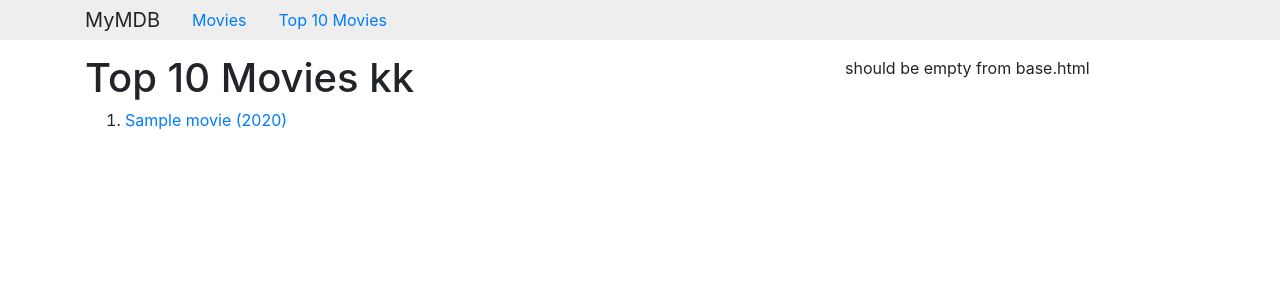
After one commit to anlaganlag/mymdb_2, a Django app: page /movies/top in a window 1280 px wide. The commit adds this page. Shown: the top 300 px of the page. Run offline with Django 3.2, Linux system fonts and the light colour scheme; tables that the repository leaves empty hold one stand-in row (values such as "Sample post"); some libraries are stand-ins or nearby versions.

Commit message:
top_movies

```diff
--- a/core/models.py
+++ b/core/models.py
@@ -48,6 +48,7 @@ class Person(models.Model):
 
 class MovieManager(models.Manager):
 
+
     def all_with_related_persons(self):
         qs = self.get_queryset()
         qs = qs.select_related( 'director')
@@ -58,6 +59,14 @@ class MovieManager(models.Manager):
     def all_with_related_persons_and_score(self):
         qs = self.all_with_related_persons()
         qs = qs.annotate(score=Sum('vote__value'))
+        return qs
+
+    def top_movies(self,limit=10):
+        qs = self.get_queryset()
+        qs = qs.annotate(vote_sum=Sum('vote__value'))
+        qs = qs.exclude(vote_sum=None)
+        qs = qs.order_by('-vote_sum')
+        qs = qs[:limit]
         return qs
 
 
--- a/core/templates/core/movie_detail.html
+++ b/core/templates/core/movie_detail.html
@@ -11,7 +11,7 @@
 </div>
 <ul class="movie-image list-inline">
     {% for i in object.movieimage_set.all %}
-        <li class="list-inline-item"><img src="{{ i.image.url }}" alt=""></li>
+        <li class="list-inline-item"><img src="{{ i.image.url }}" alt="" width=40% height=40%></li>
     {% endfor %}
 </ul>
 <p>Directed by {{ object.director }}</p>
--- /dev/null
+++ b/core/templates/core/top_movies_list.html
@@ -0,0 +1,21 @@
+{% extends "base.html" %}
+<!-- {% load cache %} -->
+
+{% block title %}
+  Top 10 Movies
+{% endblock %}
+
+{% block main %}
+  <h1 >Top 10 Movies kk</h1 >
+  <!-- {% cache 300 top10 %} -->
+  <ol >
+    {% for movie in object_list %}
+      <li >
+        <a href="{% url "core:MovieDetail" pk=movie.id %}" >
+          {{ movie }}
+        </a >
+      </li >
+    {% endfor %}
+  </ol >
+  <!-- {% endcache %} -->
+{% endblock %}
--- a/core/urls.py
+++ b/core/urls.py
@@ -6,6 +6,10 @@ urlpatterns = [
     path('movies/',
                 views.MovieList.as_view(),
                 name='MovieList'),
+
+    path('movies/top',
+                views.TopMovies.as_view(),
+                name='TopMovies'),
 
     path('movie/<int:pk>',
                 views.MovieDetail.as_view(),
--- a/core/views.py
+++ b/core/views.py
@@ -142,3 +142,7 @@ class MovieImageUpload(LoginRequiredMixin, CreateView):
             'core:MovieDetail',
             kwargs={'pk': movie_id})
         return movie_detail_url
+
+class TopMovies(ListView):
+    template_name = 'core/top_movies_list.html'
+    queryset = Movie.objects.top_movies(limit=5)
--- a/templates/base.html
+++ b/templates/base.html
@@ -35,6 +35,8 @@
       >
         Movies
       </a>
+
+    <a class="nav-link" href="{% url 'core:TopMovies' %}" > Top 10 Movies </a>
     </nav>
   </div>
 </div>
```
